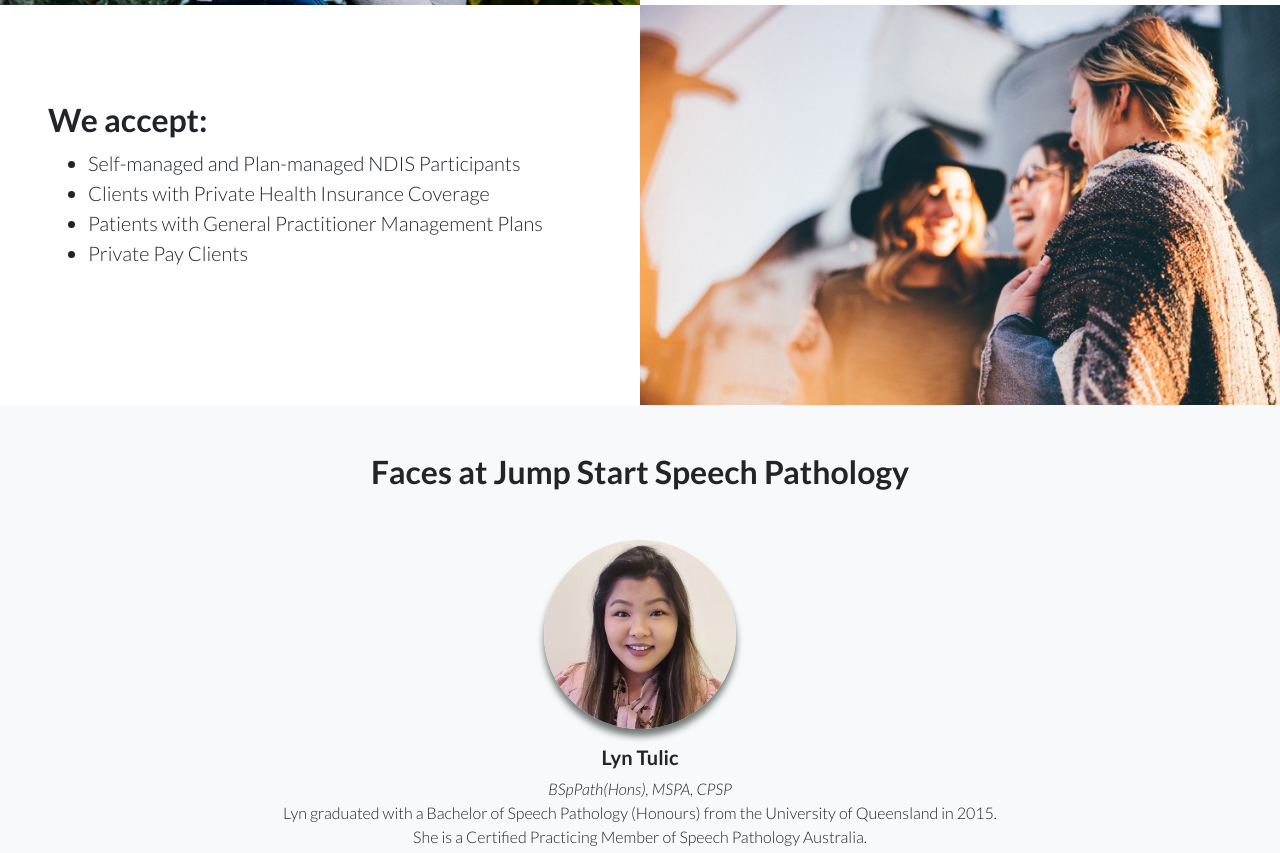
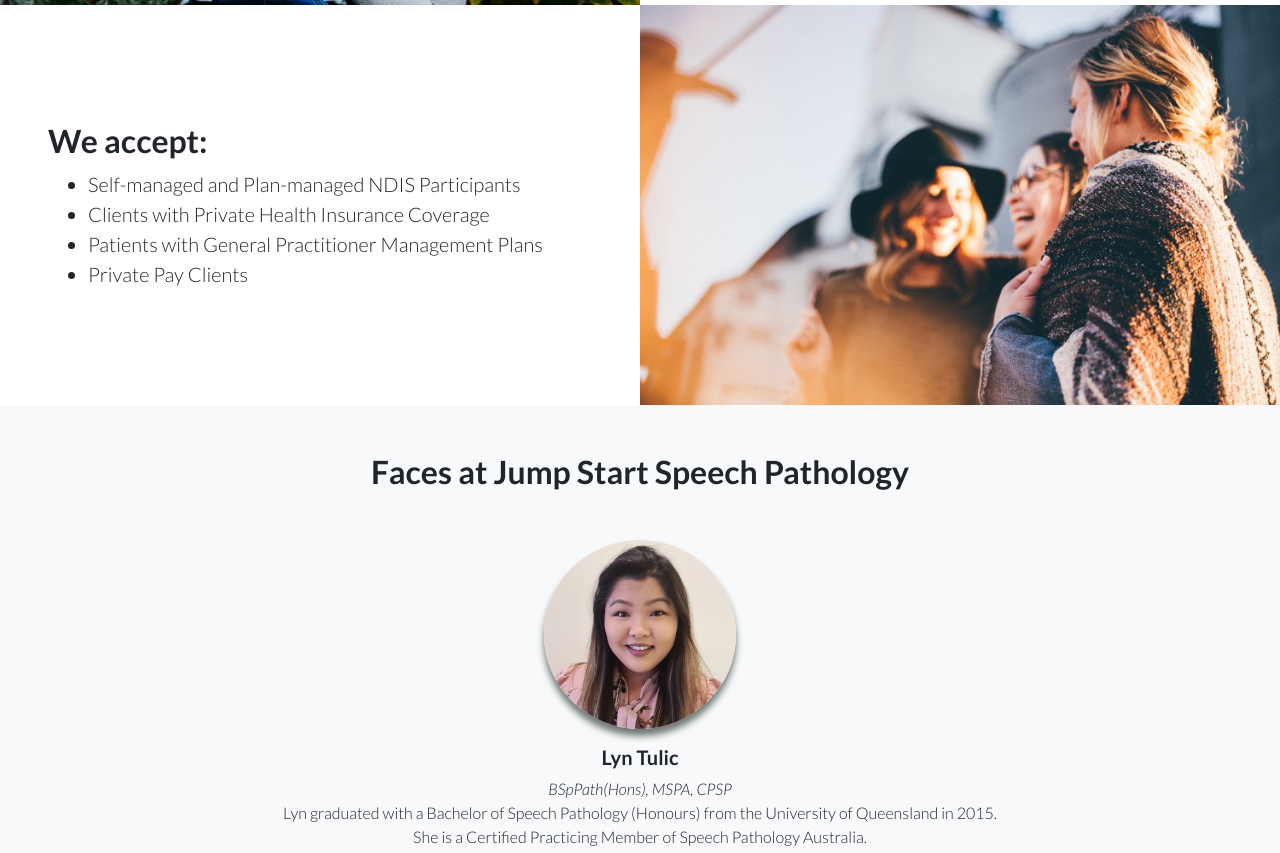
Before and after one commit to Jump-Start-Speech-Pathology/Jump-Start-Speech-Pathology.github.io, a website: page index.html in a window 1280 px wide. Shown: the part 1755-2608 px from the top of the page. Drawn offline with Linux system fonts and the light colour scheme.

Commit message:
fix margin

```diff
--- a/index.html
+++ b/index.html
@@ -171,7 +171,7 @@
                   class="col-lg-6 order-lg-2 text-white showcase-img"
                   style="background-image: url('img/bg-showcase-5.jpeg');"
                   ></div>
-               <div class="col-lg-6 order-lg-1 showcase-text mt-5">
+               <div class="col-lg-6 order-lg-1 showcase-text mt-auto mb-auto">
                   <h2>We accept:</h2>
                   <ul class="lead mb-0">
                      <li>Self-managed and Plan-managed NDIS Participants</li>
```
